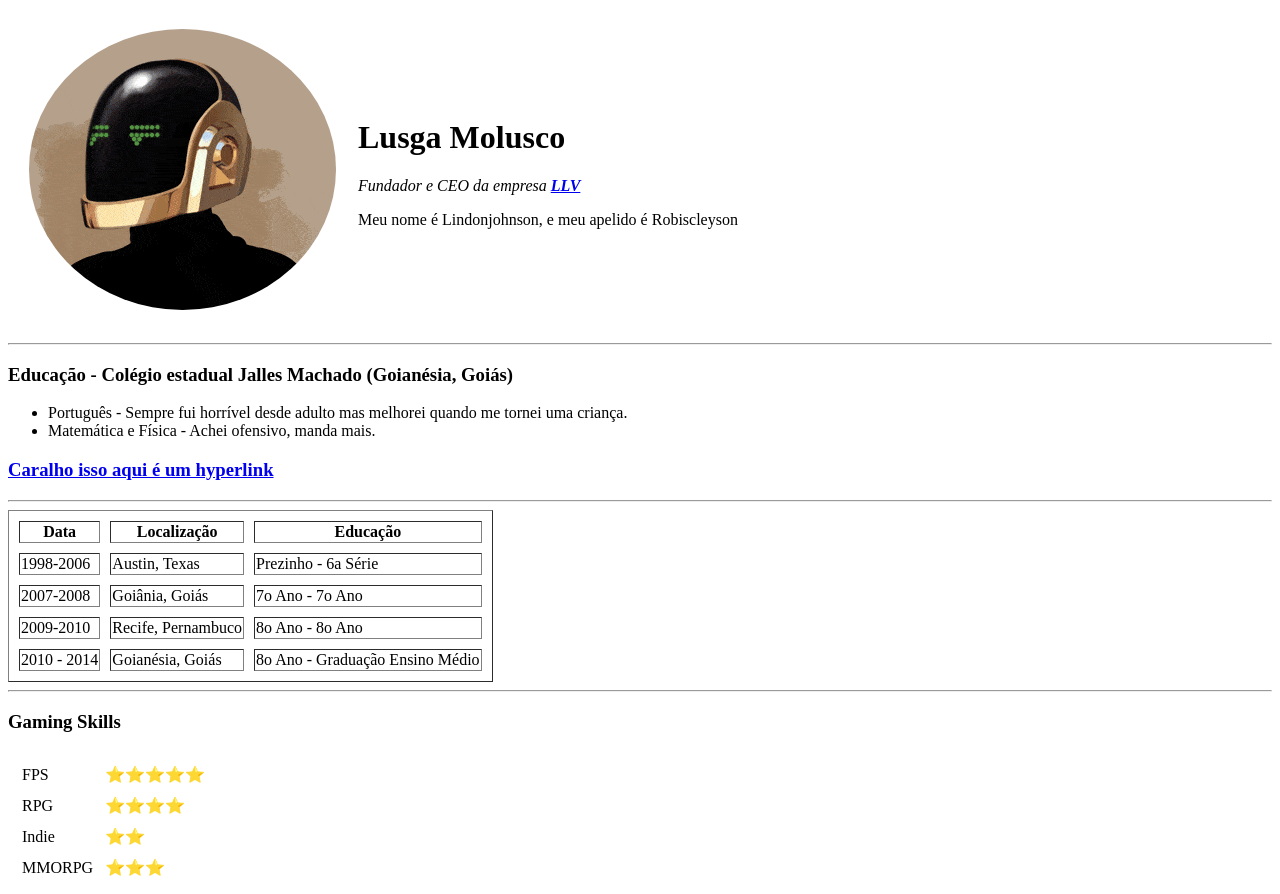
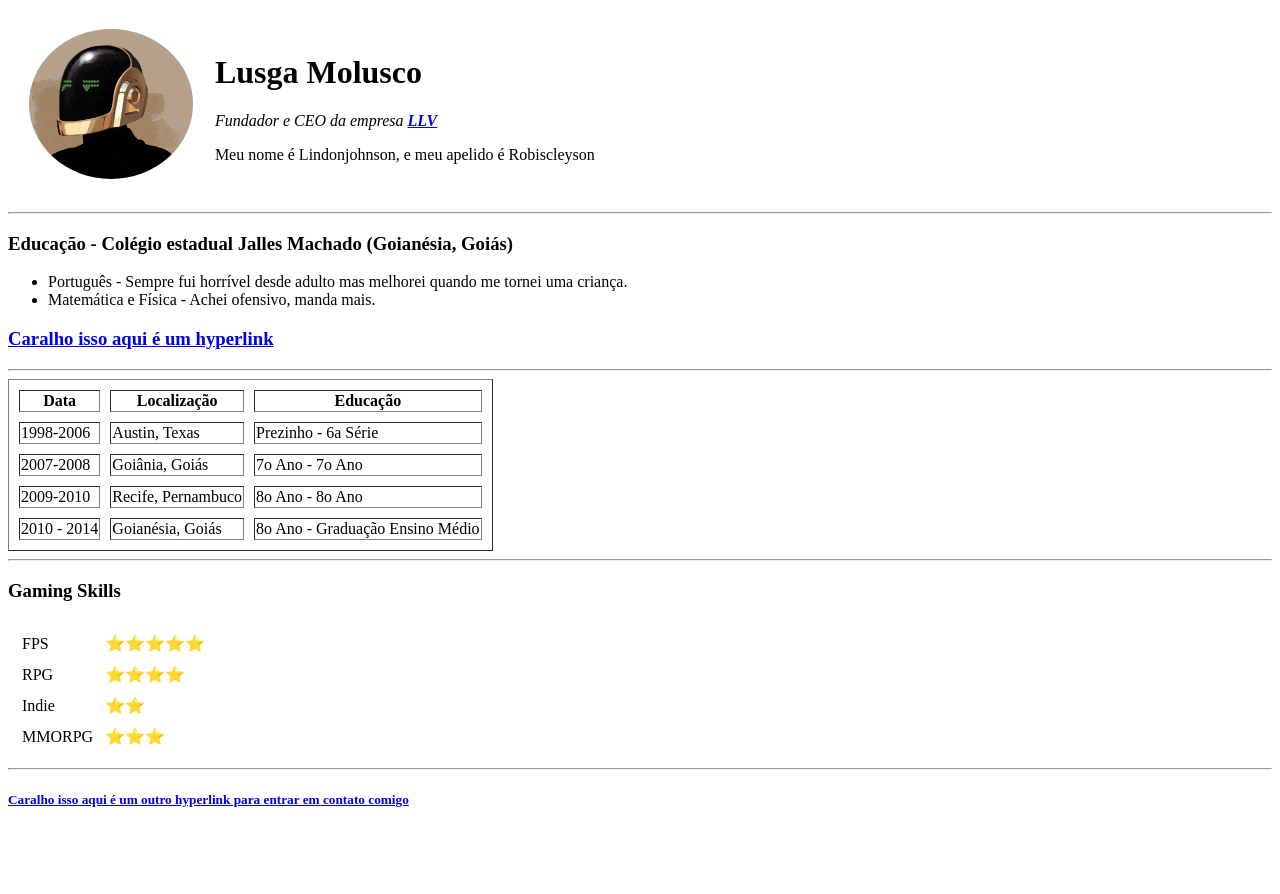
Before and after one commit to muazook/cv, a plain HTML site: page index.html in a window 1280 px wide. Shown: the top 894 px of the page. After the commit the page ends 831 px from the top, so only its background shows below. Drawn offline with Linux system fonts and the light colour scheme.

Commit message:
Updated Animated Profile pic
Updated Animated Profile pic attributes in index and stylesheet

```diff
--- a/index.html
+++ b/index.html
@@ -10,7 +10,7 @@
 <body>
   <table cellspacing="20 ">
     <tr>
-      <td><img src="DP.gif" alt="Lindimais" class="roundness"></td>
+      <td><img src="DP.gif" alt="Lindimais" class="roundness" height="150"></td>
       <td>
         <h1>Lusga Molusco</h1>
 
--- a/styles.css
+++ b/styles.css
@@ -1,4 +1,3 @@
 .roundness {
   border-radius: 50%;
-  height: 200;
 }
```
